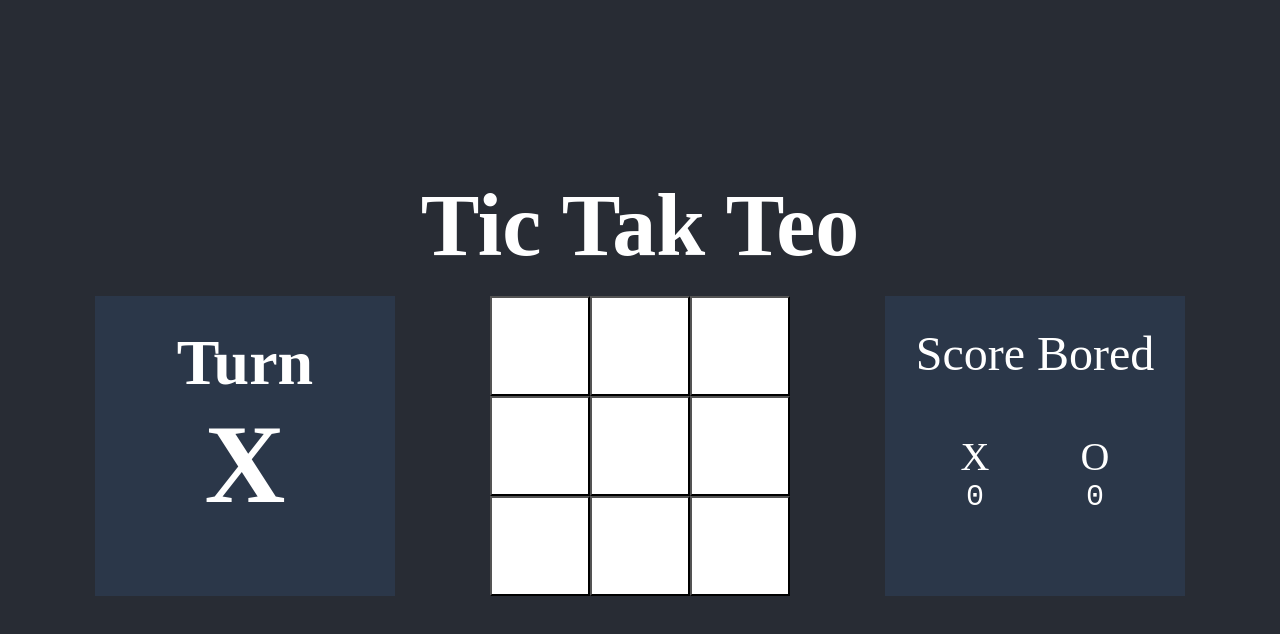
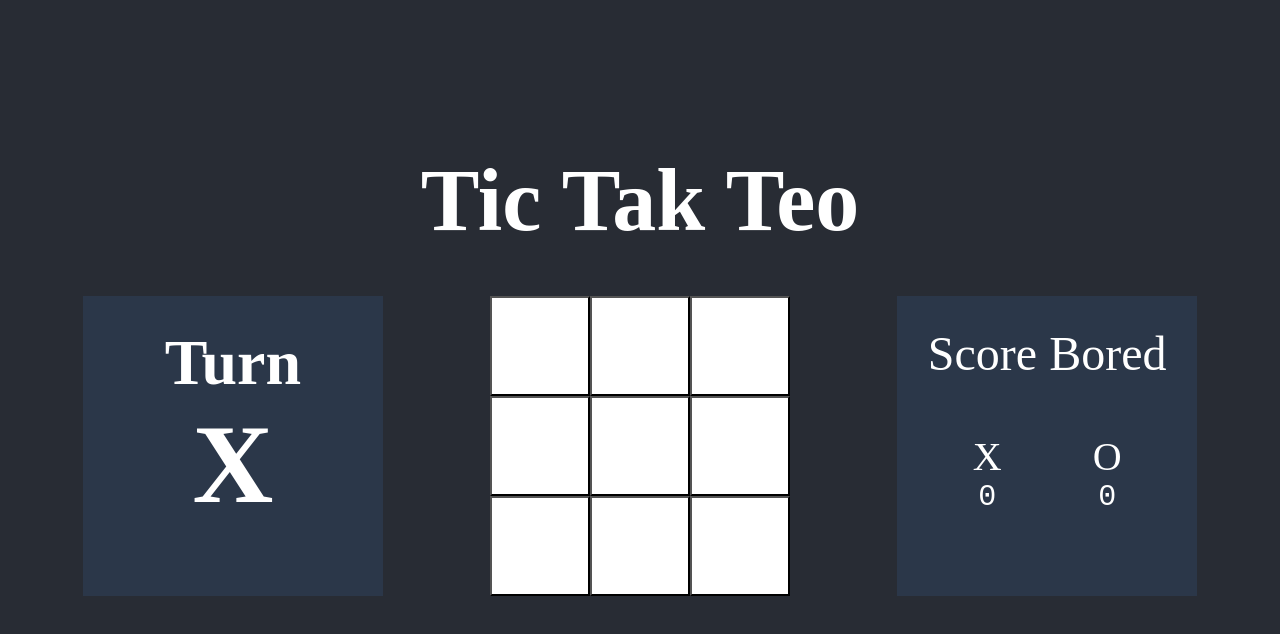
Before and after one commit to AhmedEldessouki/ts-react, a React (Create React App) app in the folder tic-tak-teo/: page / in a window 1280 px wide. Both pictures are taken after a click on the button "Game Start". Shown: the top 634 px of the page. Built offline with nearby package versions, Linux system fonts and the light colour scheme.

Commit message:
added margins

```diff
--- a/tic-tak-teo/src/components/Bored.js
+++ b/tic-tak-teo/src/components/Bored.js
@@ -100,6 +100,7 @@ export default function Bored({ play }) {
           padding: '30px',
           height: '240px',
           width: '240px',
+          margin: '1.9%',
         }}
       >
         <h1 style={{ fontSize: '4rem', textAlign: 'center', margin: '0' }}>
@@ -117,6 +118,7 @@ export default function Bored({ play }) {
           alignItems: 'center',
           maxWidth: '300px',
           maxHeight: '300px',
+          margin: '1.9%',
         }}
       >
         {boxes.map((data, i) => (
@@ -152,6 +154,7 @@ export default function Bored({ play }) {
           padding: '30px',
           height: '240px',
           width: '240px',
+          margin: '1.9%',
         }}
       >
         <h1
```
